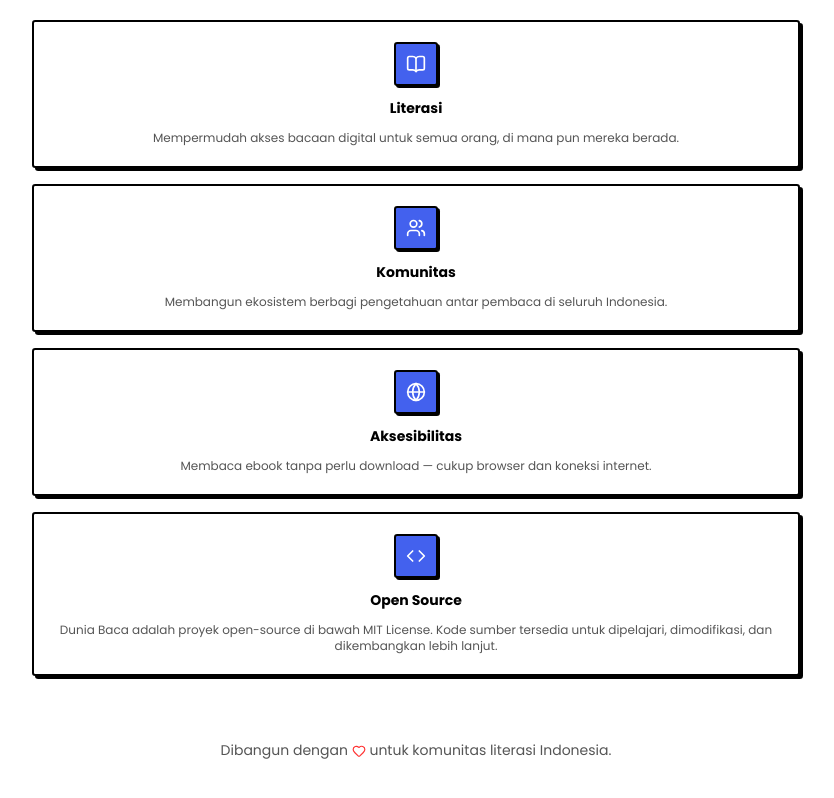
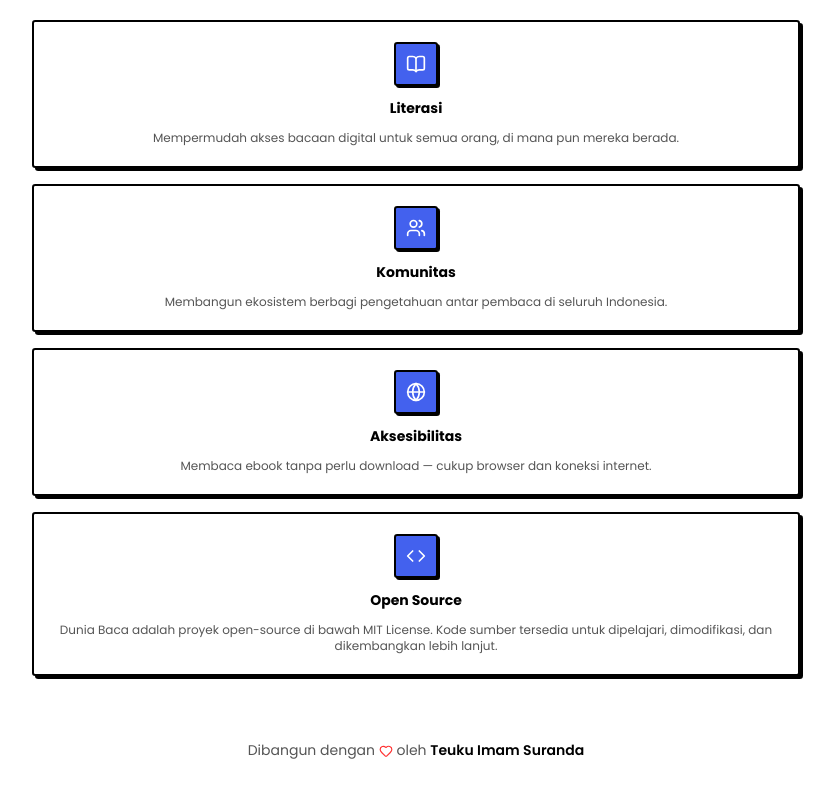
Before and after one commit to coffeecode27/dunia-baca-app, a Next.js app: page /about in a window 1280 px wide. Shown: the part 612-1410 px from the top of the page, without its empty margins (224-1058 px from the left). Built offline with nearby package versions, Linux system fonts and the light colour scheme; no server answers.

Commit message:
chore: about page update dari model lain

```diff
--- a/src/app/(main)/about/page.tsx
+++ b/src/app/(main)/about/page.tsx
@@ -87,9 +87,9 @@ export default function AboutPage() {
 
       {/* ─── CTA ─── */}
       <div className="text-center">
-        <p className="text-sm text-muted-foreground">
-          Dibangun dengan <Heart className="inline h-3.5 w-3.5 text-destructive" />{" "}
-          untuk komunitas literasi Indonesia.
+       <p className="text-sm text-muted-foreground">
+          Dibangun dengan <Heart className="inline h-3.5 w-3.5 text-destructive" /> oleh{" "}
+          <span className="font-semibold text-foreground">Teuku Imam Suranda</span>
         </p>
       </div>
     </div>
```
